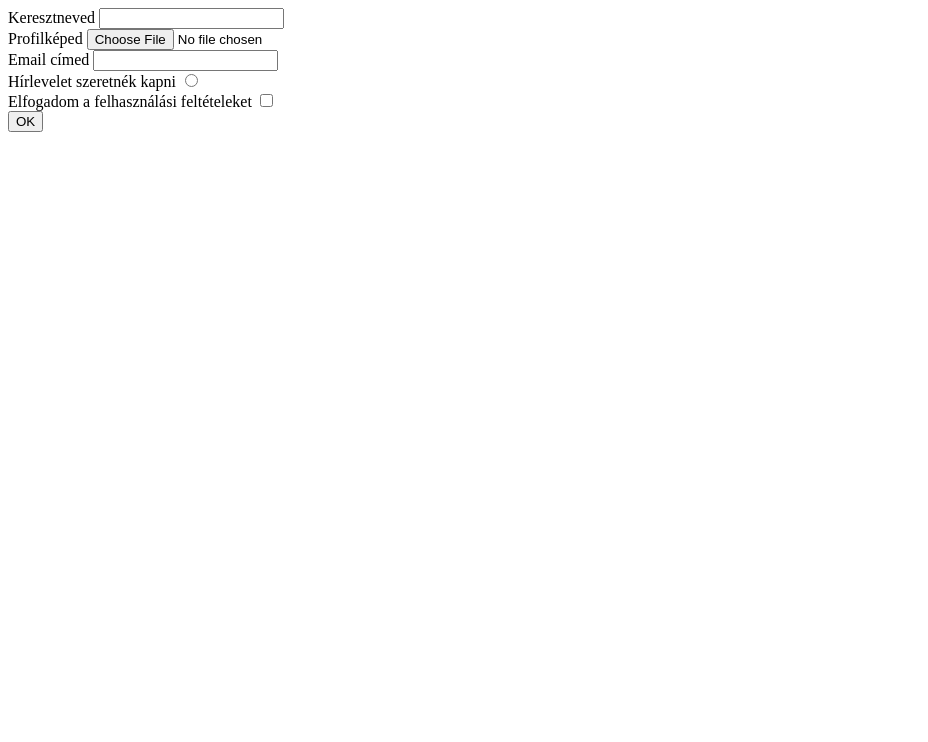
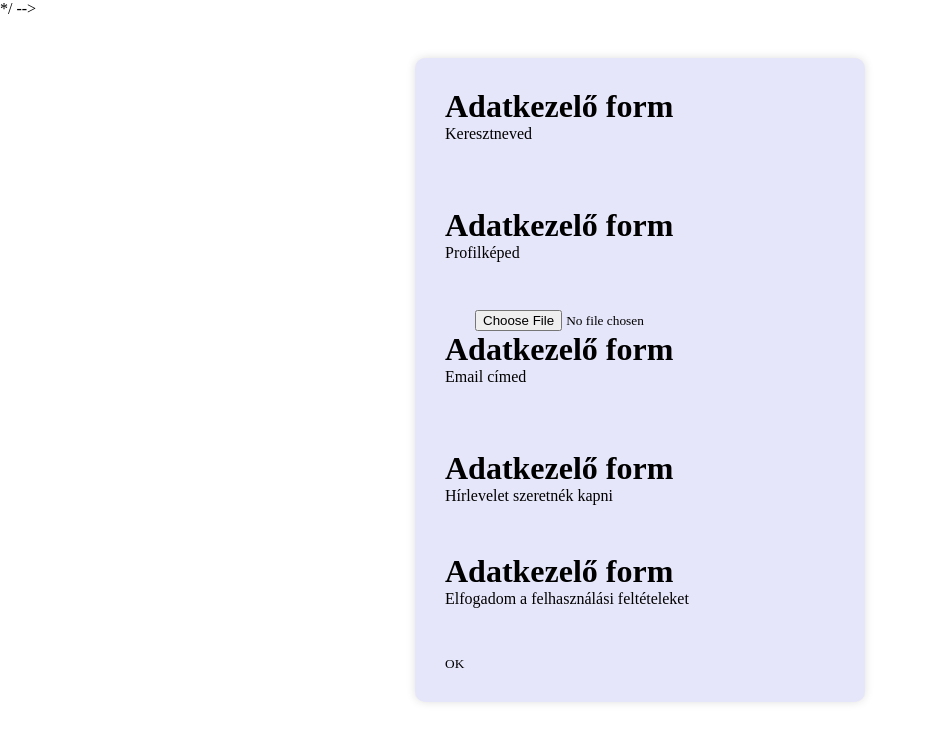
Before and after one commit to Uncasaa/w7-practices, a plain HTML site: page index.html in a window 1280 px wide. Shown: the whole page, without its empty margins (0-928 px from the left). Drawn offline with Linux system fonts and the light colour scheme.

Commit message:
check changes

```diff
--- a/index.html
+++ b/index.html
@@ -4,7 +4,7 @@
     <meta http-equiv="X-UA-Compatible" content="IE=edge">
     <meta name="viewport" content="width=device-width, initial-scale=1.0">
     <title>Document</title>
-    <!-- <link rel="stylesheet" href="style.css">*/ -->
+    <link rel="stylesheet" href="style.css">*/ -->
     <script src="script.js"></script>
 
 </head>
--- a/script.js
+++ b/script.js
@@ -26,7 +26,8 @@ functionName(1,2);
 const inputElement = (type,name, title) =>{
     return `
     <div>
-        <label>${title}</label>
+        <h1>Adatkezelő form</h1>
+        <label>${title}</label><br><br>
         <input type="${type}" name="${name}">
     </div>
     `;
--- a/style.scss
+++ b/style.scss
@@ -46,3 +46,14 @@
   -webkit-appearance: none !important;
   border-radius: 0;
 }
+
+#form {
+  width: 450px;
+  padding: 30px;
+  margin: 40px auto;
+  background: #E6E6FA;
+  border-radius: 10px;
+  box-shadow: 0px 0px 10px rgba(0, 0, 0, 0.13);
+
+
+}
```
Also changed, not shown: style.css, 1 other file. Lines whose indentation alone changed are shown as unchanged.
